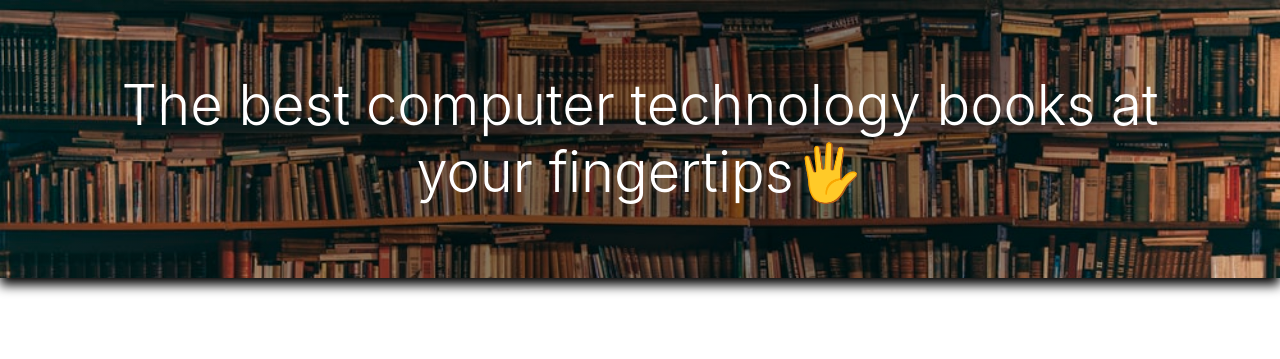
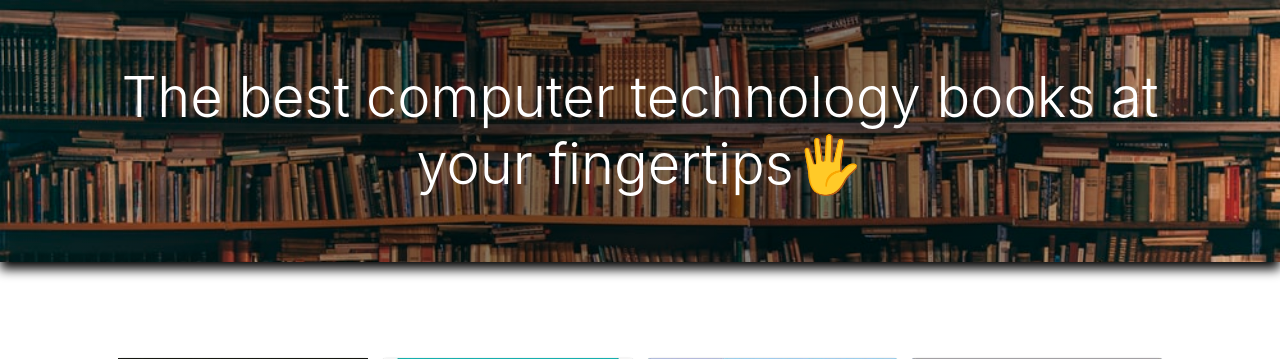
Before and after one commit to ralphcajipe/BookstoreSystem, a PHP site: page /book_shop/ in a window 1280 px wide. Shown: the part 56-415 px from the top of the page. Run offline with PHP 8.4, Linux system fonts and the light colour scheme; data comes from the database, SQL or seed files in the repository; some libraries are stand-ins or nearby versions.

Commit message:
Lower down container px into 2 3 3

```diff
--- a/home.php
+++ b/home.php
@@ -1,6 +1,6 @@
 <!-- Header-->
 <header class="bg-dark py-5" id="main-header">
-    <div class="container px-3 px-lg-4 my-4">
+    <div class="container px-2 px-lg-3 my-3">
         <div class="text-center text-white">
             <h3 class="display-4 fw-bolder">The best computer technology books at your fingertips🖐</h3>
         </div>
```
